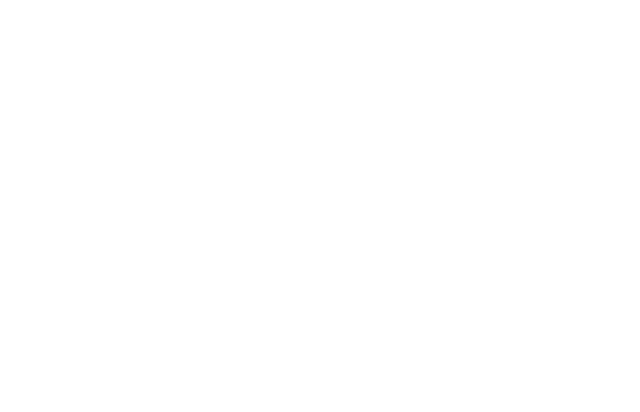
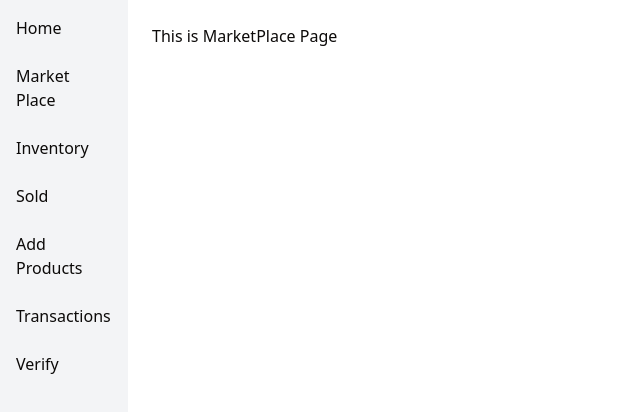
Before and after one commit to SyedFahad11/Minor-Project, a React (Vite) app in the folder client/: page /marketplace in a window 1280 px wide. Before the commit this address had no page. Shown: the top 412 px of the page, without its empty margins (0-640 px from the left). Built offline with nearby package versions, Linux system fonts and the light colour scheme; what connectkit, wagmi would draw is missing.

Commit message:
Added Navbar

```diff
--- a/client/src/App.tsx
+++ b/client/src/App.tsx
@@ -1,39 +1,56 @@
+// src/App.tsx
 import React from 'react';
 import { BrowserRouter, Routes, Route } from 'react-router-dom';
-import { ConnectKitProvider, getDefaultConfig } from "connectkit"
-import { WagmiProvider, createConfig } from "wagmi"
-import { arbitrumSepolia } from "wagmi/chains"
-import { QueryClient, QueryClientProvider } from "@tanstack/react-query"
+import { ConnectKitProvider, getDefaultConfig } from "connectkit";
+import { WagmiProvider, createConfig } from "wagmi";
+import { arbitrumSepolia } from "wagmi/chains";
+import { QueryClient, QueryClientProvider } from "@tanstack/react-query";
 
+import Home from './components/Home';
 import UserRegister from "./components/Register";
-import LandingPage from "./components/Home";
+import MarketPlace from './components/MarketPlace';
+import Inventory from './components/Inventory';
+import Sold from './components/Sold';
+import AddProducts from './components/AddProducts';
+import Transactions from './components/Transactions';
+import Verify from './components/Verify';
+import Layout from './components/Layout'; // Import Layout
+
 
 const config = createConfig(
   getDefaultConfig({
-    walletConnectProjectId:"",
+    walletConnectProjectId: "",
     chains: [arbitrumSepolia],
     appName: "DrugEnsure",
   })
-)
-const queryClient = new QueryClient()
+);
+const queryClient = new QueryClient();
+
 function App() {
-
   return (
     <>
       <WagmiProvider config={config}>
         <QueryClientProvider client={queryClient}>
           <ConnectKitProvider theme="minimal">
             <BrowserRouter>
+              <Layout> {/* Layout wraps all routes */}
                 <Routes>
-              <Route path="/" element={<LandingPage />} />
+                  <Route path="/home" element={<Home />} /> {/* Home component */}
                   <Route path="/register" element={<UserRegister />} />
+                  <Route path="/marketplace" element={<MarketPlace />} />
+                  <Route path="/inventory" element={<Inventory />} />
+                  <Route path="/sold" element={<Sold />} />
+                  <Route path="/add-products" element={<AddProducts />} />
+                  <Route path="/transactions" element={<Transactions />} />
+                  <Route path="/verify" element={<Verify />} />
                 </Routes>
+              </Layout> {/* End Layout */}
             </BrowserRouter>
           </ConnectKitProvider>
         </QueryClientProvider>
       </WagmiProvider>
     </>
-  )
+  );
 }
 
-export default App
+export default App;
--- /dev/null
+++ b/client/src/components/AddProducts.tsx
@@ -0,0 +1,11 @@
+import React from 'react';
+
+const AddProducts: React.FC = () => {
+  return (
+    <div>
+      <p>This is AddProducts Page</p>
+    </div>
+  );
+};
+
+export default AddProducts;
--- /dev/null
+++ b/client/src/components/Inventory.tsx
@@ -0,0 +1,11 @@
+import React from 'react';
+
+const Inventory: React.FC = () => {
+  return (
+    <div>
+      <p>This is Inventory Page</p>
+    </div>
+  );
+};
+
+export default Inventory;
--- /dev/null
+++ b/client/src/components/Layout.tsx
@@ -0,0 +1,25 @@
+// src/components/Layout.tsx
+import React from 'react';
+import Sidebar from './Sidebar';
+
+interface LayoutProps {
+  children: React.ReactNode;
+}
+
+const Layout: React.FC<LayoutProps> = ({ children }) => {
+  return (
+    <div className="flex">
+      {/* Sidebar with 15% width */}
+      <div className="w-[10%]">
+        <Sidebar />
+      </div>
+
+      {/* Main content with 85% width */}
+      <div className="w-[85%] p-6">
+        {children} {/* This will render the content of the page */}
+      </div>
+    </div>
+  );
+};
+
+export default Layout;
--- /dev/null
+++ b/client/src/components/MarketPlace.tsx
@@ -0,0 +1,11 @@
+import React from 'react';
+
+const MarketPlace: React.FC = () => {
+  return (
+    <div>
+      <p>This is MarketPlace Page</p>
+    </div>
+  );
+};
+
+export default MarketPlace;
--- /dev/null
+++ b/client/src/components/Sidebar.css
@@ -0,0 +1,3 @@
+.custom-space > *:not(:last-child) {
+    margin-bottom: 25%;
+  }
--- /dev/null
+++ b/client/src/components/Sidebar.tsx
@@ -0,0 +1,33 @@
+import React from 'react';
+import { NavLink } from 'react-router-dom';
+import './Sidebar.css';
+
+const Sidebar: React.FC = () => {
+  return (
+    <nav className="flex flex-col custom-space p-4 bg-gray-100 h-screen">
+      <NavLink to="/home" className="btn">
+        Home
+      </NavLink>
+      <NavLink to="/marketplace" className="btn">
+        Market Place
+      </NavLink>
+      <NavLink to="/inventory" className="btn">
+        Inventory
+      </NavLink>
+      <NavLink to="/sold" className="btn">
+        Sold
+      </NavLink>
+      <NavLink to="/add-products" className="btn">
+        Add Products
+      </NavLink>
+      <NavLink to="/transactions" className="btn">
+        Transactions
+      </NavLink>
+      <NavLink to="/verify" className="btn">
+        Verify
+      </NavLink>
+    </nav>
+  );
+};
+
+export default Sidebar;
--- /dev/null
+++ b/client/src/components/Sold.tsx
@@ -0,0 +1,11 @@
+import React from 'react';
+
+const Sold: React.FC = () => {
+  return (
+    <div>
+      <p>This is Sold Page</p>
+    </div>
+  );
+};
+
+export default Sold;
--- /dev/null
+++ b/client/src/components/Transactions.tsx
@@ -0,0 +1,11 @@
+import React from 'react';
+
+const Transactions: React.FC = () => {
+  return (
+    <div>
+      <p>This is Transactions Page</p>
+    </div>
+  );
+};
+
+export default Transactions;
--- /dev/null
+++ b/client/src/components/Verify.tsx
@@ -0,0 +1,11 @@
+import React from 'react';
+
+const Verify: React.FC = () => {
+  return (
+    <div>
+      <p>This is Verify Page</p>
+    </div>
+  );
+};
+
+export default Verify;
```
Also changed, not shown: 1 other file (tests, documents, lock files or other folders). Lines whose indentation alone changed are shown as unchanged.
